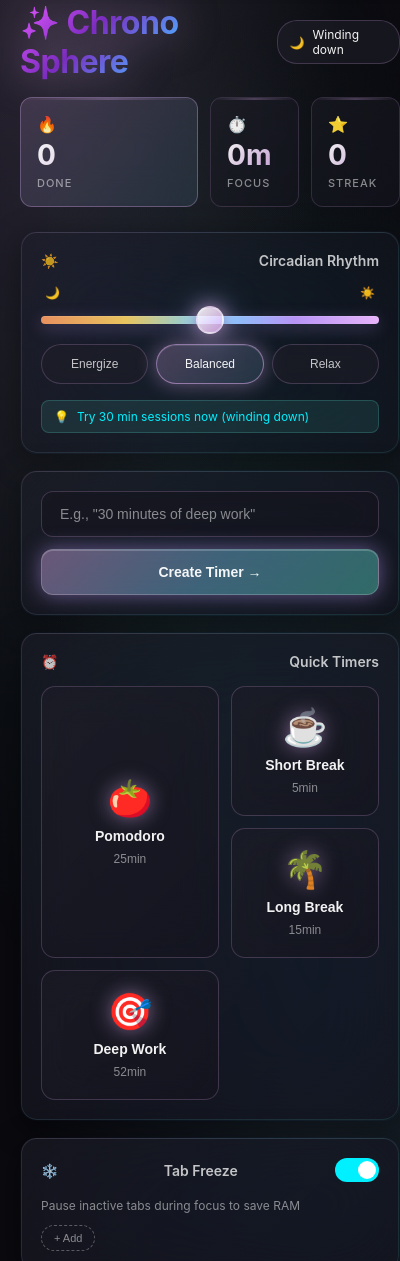
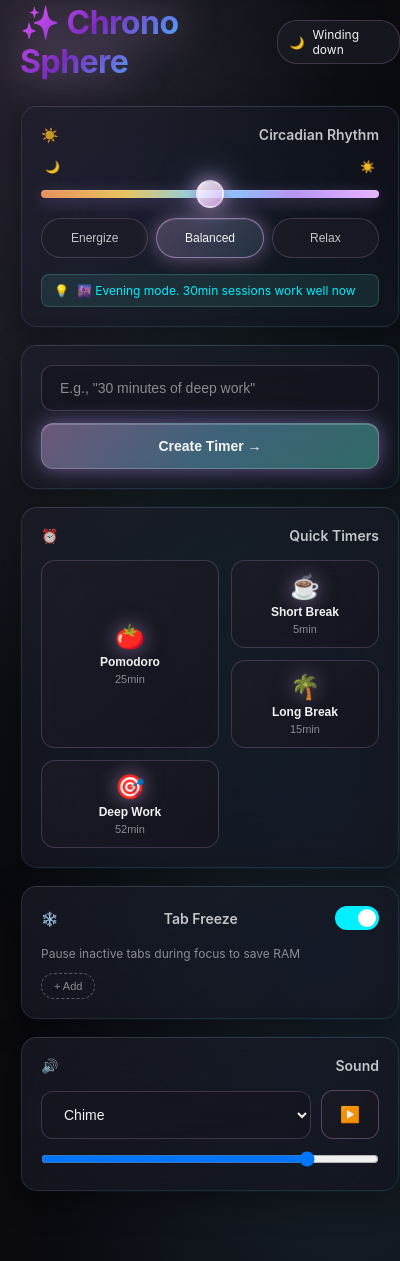
Before and after one commit to PrettySailorSoldier/chronosphere, a browser extension: page popup.html in a window 400 px wide. Shown: the part 21-1282 px from the top of the page. Drawn offline with Linux system fonts and the light colour scheme.

Commit message:
refactor: Remove stats ribbon, refine sound controls UI, and update circadian recommendation text in the popup.

```diff
--- a/popup.css
+++ b/popup.css
@@ -243,79 +243,7 @@
   margin-bottom: 0;
 }
 
-/* Stats - Asymmetric Grid like the teal app */
-.stats-ribbon {
-  display: grid;
-  grid-template-columns: 2fr 1fr 1fr;
-  gap: 12px;
-}
 
-.stat-item {
-  background: linear-gradient(135deg,
-    rgba(30, 30, 40, 0.5),
-    rgba(20, 20, 30, 0.6));
-  backdrop-filter: blur(20px);
-  border-radius: 12px;
-  padding: 16px;
-  border: 1px solid rgba(232, 180, 250, 0.15);
-  position: relative;
-  overflow: hidden;
-  display: flex;
-  flex-direction: column;
-}
-
-/* Holographic accent on first stat */
-.stat-item:first-child {
-  grid-column: span 1;
-  background: linear-gradient(135deg,
-    rgba(232, 180, 250, 0.15),
-    rgba(125, 211, 252, 0.1));
-  border-color: rgba(232, 180, 250, 0.3);
-}
-
-.stat-item::before {
-  content: '';
-  position: absolute;
-  top: 0;
-  left: 0;
-  width: 100%;
-  height: 2px;
-  background: linear-gradient(90deg,
-    transparent,
-    rgba(232, 180, 250, 0.6),
-    transparent);
-  animation: shimmer 3s infinite;
-}
-
-@keyframes shimmer {
-  0%, 100% { opacity: 0; }
-  50% { opacity: 1; }
-}
-
-.stat-value {
-  font-size: 28px;
-  font-weight: 700;
-  background: linear-gradient(135deg,
-    rgba(255, 255, 255, 0.95),
-    rgba(232, 180, 250, 0.8));
-  -webkit-background-clip: text;
-  -webkit-text-fill-color: transparent;
-  display: block;
-  margin-bottom: 4px;
-}
-
-.stat-label {
-  font-size: 11px;
-  color: var(--text-dim);
-  text-transform: uppercase;
-  letter-spacing: 1px;
-  font-weight: 500;
-}
-
-.stat-icon {
-    font-size: 16px;
-    margin-bottom: 4px;
-}
 
 /* ═══════════════════════════════════════════════════
    ENERGY SLIDER - HOLOGRAPHIC
@@ -547,12 +475,12 @@
 }
 
 .preset-btn {
-  padding: 20px 16px;
+  padding: 12px 10px;
   display: flex;
   flex-direction: column;
   align-items: center;
   justify-content: center;
-  gap: 8px;
+  gap: 4px;
   background: linear-gradient(135deg,
     rgba(30, 30, 40, 0.5),
     rgba(20, 20, 30, 0.6));
@@ -598,18 +526,18 @@
 }
 
 .preset-emoji {
-  font-size: 36px;
+  font-size: 24px;
   filter: drop-shadow(0 0 10px rgba(232, 180, 250, 0.5));
 }
 
 .preset-name {
-  font-size: 14px;
+  font-size: 12px;
   font-weight: 600;
   color: var(--text-glow);
 }
 
 .preset-time {
-  font-size: 12px;
+  font-size: 11px;
   color: var(--text-dim);
   font-weight: 500;
 }
@@ -865,3 +793,42 @@
     color: var(--text-dim);
     margin-top: 4px;
 }
+
+/* Sound Controls */
+.sound-controls {
+    display: flex;
+    gap: 10px;
+    align-items: center;
+    margin-bottom: 12px;
+}
+
+.sound-select {
+    flex: 1;
+}
+
+.sound-preview-btn {
+    padding: 14px 18px;
+    background: linear-gradient(135deg,
+        rgba(30, 30, 40, 0.6),
+        rgba(20, 20, 30, 0.7));
+    backdrop-filter: blur(20px);
+    border-radius: 12px;
+    border: 1px solid rgba(232, 180, 250, 0.3);
+    color: var(--text-glow);
+    font-size: 16px;
+    cursor: pointer;
+    transition: all 0.3s ease;
+    flex-shrink: 0;
+}
+
+.sound-preview-btn:hover {
+    border-color: rgba(232, 180, 250, 0.6);
+    box-shadow:
+        0 0 20px rgba(232, 180, 250, 0.4),
+        0 0 40px rgba(125, 211, 252, 0.2);
+    transform: scale(1.05);
+}
+
+.volume-slider {
+    width: 100%;
+}
--- a/popup.html
+++ b/popup.html
@@ -1,11 +1,13 @@
 <!DOCTYPE html>
 <html lang="en">
+
 <head>
   <meta charset="UTF-8">
   <meta name="viewport" content="width=device-width, initial-scale=1.0">
   <title>Chrono Sphere</title>
   <link rel="stylesheet" href="popup.css">
 </head>
+
 <body>
   <div class="container">
 
@@ -19,24 +21,6 @@
         </div>
       </div>
 
-      <!-- ASYMMETRIC STATS GRID (2fr 1fr 1fr) -->
-      <div class="stats-ribbon">
-        <div class="stat-item">
-          <span class="stat-icon">🔥</span>
-          <span class="stat-value" id="dailyCount">0</span>
-          <span class="stat-label">Done</span>
-        </div>
-        <div class="stat-item">
-          <span class="stat-icon">⏱️</span>
-          <span class="stat-value" id="focusTime">0m</span>
-          <span class="stat-label">Focus</span>
-        </div>
-        <div class="stat-item">
-          <span class="stat-icon">⭐</span>
-          <span class="stat-value" id="streak">1</span>
-          <span class="stat-label">Streak</span>
-        </div>
-      </div>
     </header>
 
     <!-- CIRCADIAN SECTION -->
@@ -62,16 +46,13 @@
 
       <div class="circadian-recommendation">
         <span class="rec-icon">💡</span>
-        <span class="rec-text" id="circadianRec">Try 45-52 min sessions now (peak window)</span>
+        <span class="rec-text" id="circadianRec">Loading recommendations...</span>
       </div>
     </section>
 
     <!-- NATURAL LANGUAGE TIMER INPUT -->
     <section class="glass-card">
-      <input type="text"
-             class="glass-input"
-             id="quickTimerInput"
-             placeholder='E.g., "30 minutes of deep work"'>
+      <input type="text" class="glass-input" id="quickTimerInput" placeholder='E.g., "30 minutes of deep work"'>
       <button class="glass-button create-btn" id="quickCreateBtn">
         Create Timer →
       </button>
@@ -142,8 +123,8 @@
         <span class="icon">🔊</span>
         <span>Sound</span>
       </div>
-      <div style="display: flex; gap: 10px; align-items: center; margin-bottom: 10px;">
-        <select class="glass-input" id="soundSelect" style="flex: 1;">
+      <div class="sound-controls">
+        <select class="glass-input sound-select" id="soundSelect">
           <option value="chime">Chime</option>
           <option value="water">Water</option>
           <option value="alarm">Alarm</option>
@@ -152,12 +133,13 @@
           <option value="gong">Gong</option>
           <option value="piano">Piano</option>
         </select>
-        <button id="previewSoundBtn" class="glass-button" style="padding: 10px;">▶️</button>
+        <button id="previewSoundBtn" class="sound-preview-btn">▶️</button>
       </div>
-      <input type="range" id="volumeControl" min="0" max="100" value="80" style="width: 100%;">
+      <input type="range" id="volumeControl" min="0" max="100" value="80" class="volume-slider">
     </section>
 
   </div>
   <script src="popup.js"></script>
 </body>
+
 </html>
--- a/popup.js
+++ b/popup.js
@@ -106,13 +106,46 @@
   document.getElementById('circadianIcon').textContent = pattern.icon;
   document.getElementById('circadianLabel').textContent = pattern.msg;
 
-  // Update Recommendation Text
+  // Update Recommendation Text with smarter suggestions
   // Apply multiplier based on CURRENT user energy setting
   const multiplier = ENERGY_MULTIPLIERS[state.userEnergy];
   const recommendedMinutes = Math.round((pattern.duration / 60) * multiplier);
 
-  document.getElementById('circadianRec').textContent =
-    `Try ${recommendedMinutes} min sessions now (${pattern.msg.toLowerCase()})`;
+  // Generate smart task suggestions based on time and energy
+  let suggestion = '';
+
+  if (pattern.energy === 'high') {
+    // Peak focus times - suggest deep work
+    if (hour >= 9 && hour <= 11) {
+      suggestion = `💡 Peak focus window! Try ${recommendedMinutes}min deep work sessions`;
+    } else if (hour >= 16 && hour <= 17) {
+      suggestion = `⚡ Second wind! Perfect for ${recommendedMinutes}min creative tasks`;
+    } else {
+      suggestion = `🎯 High energy! Try ${recommendedMinutes}min focused work`;
+    }
+  } else if (pattern.energy === 'medium') {
+    // Medium energy - suggest moderate tasks
+    if (hour === 12) {
+      suggestion = `🍽️ Lunch time! Consider ${recommendedMinutes}min light tasks or breaks`;
+    } else if (hour >= 15 && hour <= 15) {
+      suggestion = `📈 Recovering energy. Try ${recommendedMinutes}min moderate tasks`;
+    } else if (hour >= 18 && hour <= 21) {
+      suggestion = `🌆 Evening mode. ${recommendedMinutes}min sessions work well now`;
+    } else {
+      suggestion = `⚖️ Balanced energy. ${recommendedMinutes}min sessions recommended`;
+    }
+  } else {
+    // Low energy - suggest rest or light tasks
+    if (hour >= 22 || hour <= 4) {
+      suggestion = `🌙 Rest time. If working, keep to ${recommendedMinutes}min max`;
+    } else if (hour >= 13 && hour <= 14) {
+      suggestion = `😴 Post-lunch dip. Short ${recommendedMinutes}min sessions or take a break`;
+    } else {
+      suggestion = `✨ Low energy. Light ${recommendedMinutes}min tasks or rest`;
+    }
+  }
+
+  document.getElementById('circadianRec').textContent = suggestion;
 }
 
 // ═══════════════════════════════════════════════════
@@ -393,16 +426,17 @@
 }
 
 // ═══════════════════════════════════════════════════
-// STATS
+// STATS (Removed from UI but kept in storage for future use)
 // ═══════════════════════════════════════════════════
 
 function initStats() {
-    document.getElementById('dailyCount').textContent = state.stats.dailyCount;
-    // Format focus time
-    const h = Math.floor(state.stats.focusTime / 60);
-    const m = state.stats.focusTime % 60;
-    document.getElementById('focusTime').textContent = h > 0 ? `${h}h ${m}m` : `${m}m`;
-    document.getElementById('streak').textContent = state.stats.streak;
+    // Stats UI removed to save space
+    // Data still tracked in background for potential future features
+    // document.getElementById('dailyCount').textContent = state.stats.dailyCount;
+    // const h = Math.floor(state.stats.focusTime / 60);
+    // const m = state.stats.focusTime % 60;
+    // document.getElementById('focusTime').textContent = h > 0 ? `${h}h ${m}m` : `${m}m`;
+    // document.getElementById('streak').textContent = state.stats.streak;
 }
 
 // ═══════════════════════════════════════════════════
```
